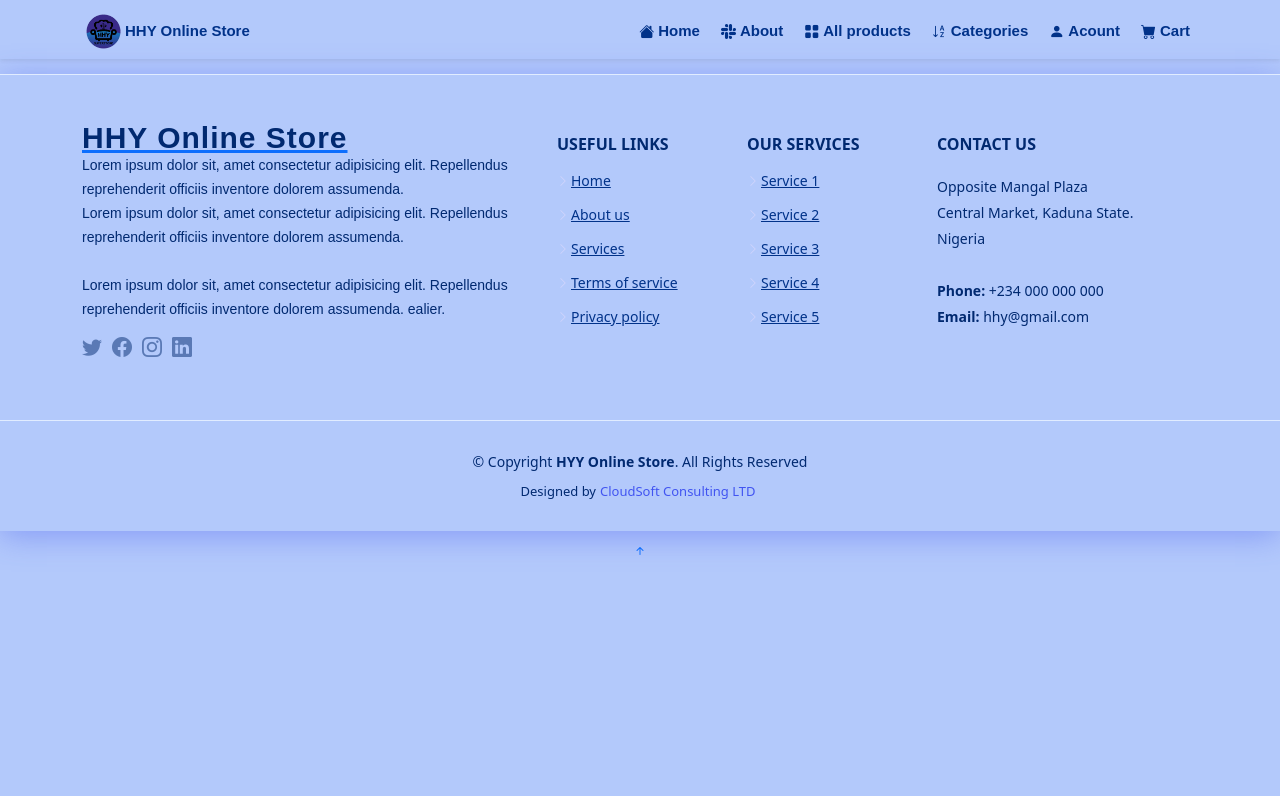
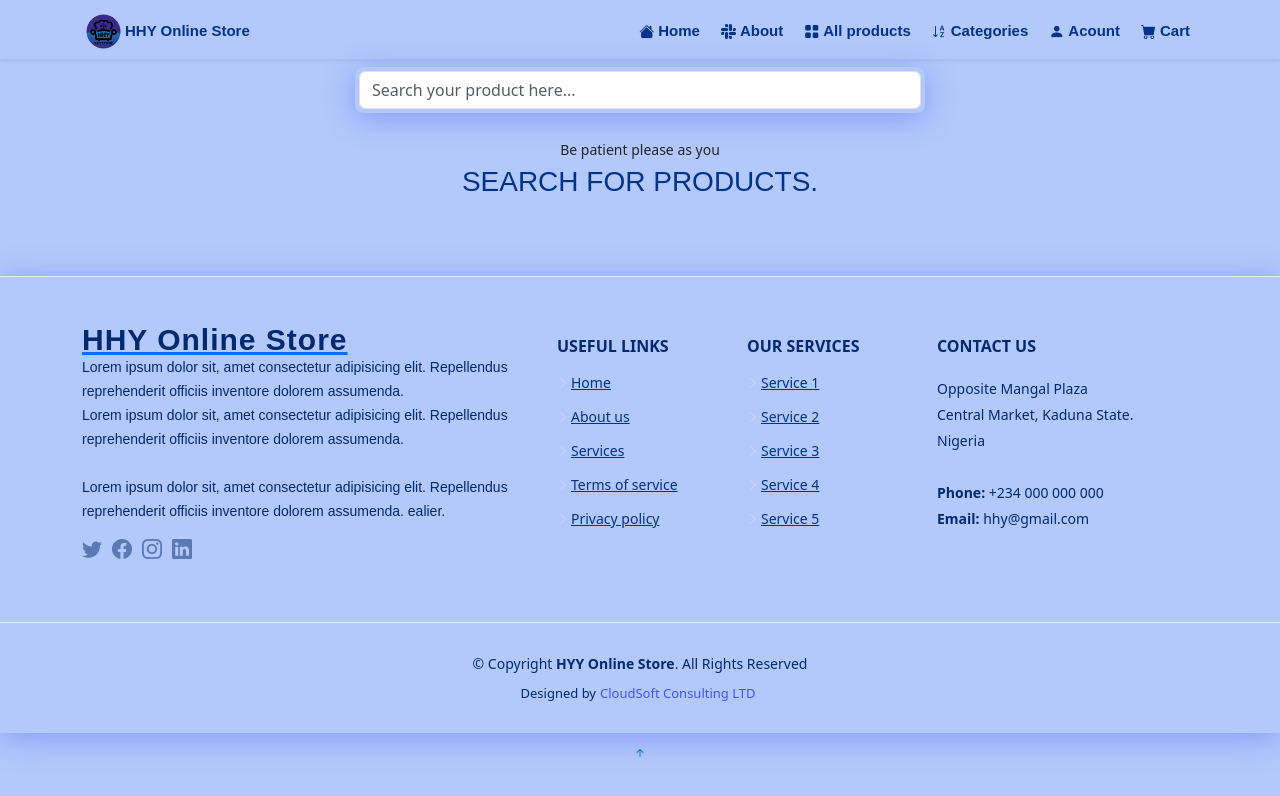
Before and after one commit to mking-ui/hhy-online-store, a Next.js app: page /search in a window 1280 px wide. Shown: the top 796 px of the page. Built offline with nearby package versions, Linux system fonts and the light colour scheme.

Commit message:
added database

```diff
--- a/src/app/allProducts/page.jsx
+++ b/src/app/allProducts/page.jsx
@@ -2,6 +2,6 @@ import AllProduct from "@/components/AllProducts";
 import React from "react";
 
 export default function page() {
-  //return <AllProduct />;
-  <><div>hello</div></>
+  return <AllProduct />;
+
 }
--- a/src/app/detail/[id]/page.jsx
+++ b/src/app/detail/[id]/page.jsx
@@ -2,7 +2,7 @@ import getSingleNewproduct from "@/newControllers/SingleNewProduct";
 import Link from "next/link";
 
 export default async function page({ params: { id } }) {
-  //const singleNewPro = await getSingleNewproduct(id);
+  const singleNewPro = await getSingleNewproduct(id);
   //console.log(singleNewPro);
   return (
     <>
--- a/src/app/page.js
+++ b/src/app/page.js
@@ -9,7 +9,7 @@ export default function Home() {
       <Welcome />
 
       <About />
-      {/**<NewProduct /> */}
+      <NewProduct />
 
     </>
   );
--- a/src/app/search/page.jsx
+++ b/src/app/search/page.jsx
@@ -7,8 +7,8 @@ export default function Search() {
   const [results, setResults] = useState([]);
   return (
     <>
-      {/**  <SearchBox setResults={setResults} />
-      <SearchResult results={results} />*/}
+      <SearchBox setResults={setResults} />
+      <SearchResult results={results} />
     </>
   );
 }
--- a/src/components/SearchBox.jsx
+++ b/src/components/SearchBox.jsx
@@ -4,8 +4,7 @@ import { useState } from "react";
 export default function SearchBox({setResults}) {
   const [input, setInput] = useState("");
 
-  {
-    /**
+
   const fetchData = (value) => {
     fetch("http://localhost:3000/api/allProducts", {
       cache: "no-store",
@@ -23,8 +22,7 @@ export default function SearchBox({setResults}) {
       })
     );
   };
-   */
-  }
+
   const handleChange = (value) => {
     setInput(value);
     fetchData(value);
--- a/src/components/Welcome.jsx
+++ b/src/components/Welcome.jsx
@@ -13,7 +13,7 @@ export default function Welcome() {
       </section>
 
       <div className="container p-4 pb-lg-0 ">
-        <div className="content row">
+        <div className="content row justify-content-center align-items-center">
           <div className="col-md-6 left">
             <h3 className="text-justify opacity-75 text-start text-uppercase">
               Welcome to HHY Online Store
```
